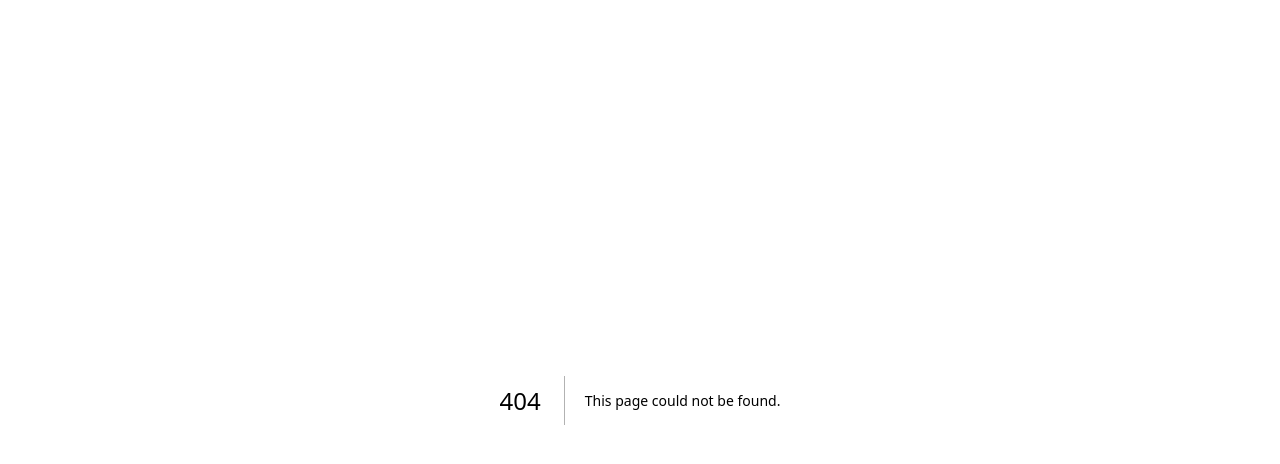
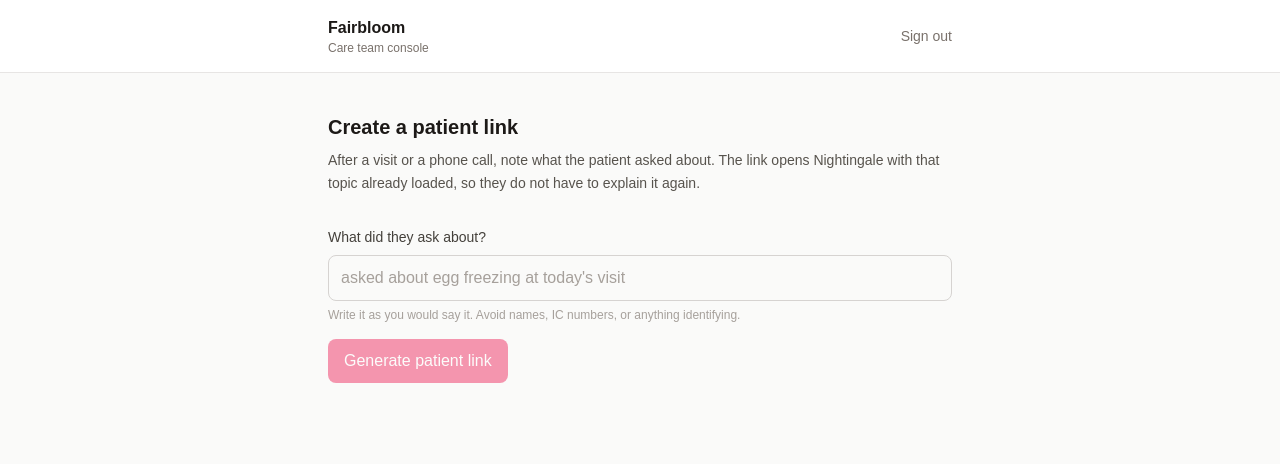
Before and after one commit to FairCheah/nightingale-48hrbuild-fair, a Next.js app: page /staff/referral in a window 1280 px wide. Before the commit this address had no page. Shown: the top 464 px of the page. Built offline with nearby package versions, Linux system fonts and the light colour scheme.

Commit message:
Staff referral: link generation with attribution, funnel event, PHI-free audit

```diff
--- /dev/null
+++ b/src/app/staff/referral/actions.ts
@@ -0,0 +1,86 @@
+'use server'
+
+import { createClient } from '@/lib/supabase/server'
+import { createAdminClient } from '@/lib/supabase/admin'
+
+/**
+ * Creates a staff_referral LeadSession and returns its portal link.
+ *
+ * Authorisation is checked here, server-side, before any write.
+ * The admin client is used for the insert because a LeadSession
+ * belongs to no authenticated user — the future patient has no
+ * account yet. That is the guest model: guests never touch the
+ * database directly, the server acts on their behalf.
+ */
+export async function createReferralLink(topic: string) {
+  const trimmed = topic.trim()
+
+  if (!trimmed) {
+    return { error: 'Please enter what the patient asked about.' }
+  }
+  if (trimmed.length > 200) {
+    return { error: 'Keep the topic under 200 characters.' }
+  }
+
+  // 1. Who is asking?
+  const supabase = await createClient()
+  const { data: { user } } = await supabase.auth.getUser()
+
+  if (!user) {
+    return { error: 'Not signed in.' }
+  }
+
+  const { data: profile } = await supabase
+    .from('app_users')
+    .select('id, role, clinic_id')
+    .eq('id', user.id)
+    .single()
+
+  if (!profile || !['staff', 'nurse', 'clinician'].includes(profile.role)) {
+    return { error: 'You do not have permission to create referral links.' }
+  }
+
+  // 2. Create the LeadSession with full attribution.
+  const admin = createAdminClient()
+
+  const { data: lead, error: leadError } = await admin
+    .from('lead_sessions')
+    .insert({
+      clinic_id: profile.clinic_id,
+      source_channel: 'staff_referral',
+      identity_level: 'anonymous',
+      referral_topic: trimmed,
+      referred_by: profile.id,
+      campaign_id: 'in_clinic_visit',
+    })
+    .select('id, recovery_token')
+    .single()
+
+  if (leadError || !lead) {
+    console.error('LEAD INSERT FAILED:', leadError)
+    return { error: 'Could not create the link. Please try again.' }
+  }
+
+  // 3. Funnel event: a visitor now exists.
+  await admin.from('events').insert({
+    clinic_id: profile.clinic_id,
+    lead_session_id: lead.id,
+    event_type: 'visitor',
+    event_detail: { source: 'staff_referral', created_by_role: profile.role },
+  })
+
+  // 4. Audit log — PHI-free: ids and metadata only, never the topic text.
+  await admin.from('audit_logs').insert({
+    actor_id: profile.id,
+    actor_role: profile.role,
+    action: 'lead_session.created',
+    resource_type: 'lead_session',
+    resource_id: lead.id,
+    metadata: { source_channel: 'staff_referral', topic_length: trimmed.length },
+  })
+
+  return {
+    token: lead.recovery_token as string,
+    leadSessionId: lead.id as string,
+  }
+}
--- /dev/null
+++ b/src/app/staff/referral/page.tsx
@@ -0,0 +1,127 @@
+'use client'
+
+import { useState } from 'react'
+import { createReferralLink } from './actions'
+
+export default function StaffReferralPage() {
+  const [topic, setTopic] = useState('')
+  const [link, setLink] = useState<string | null>(null)
+  const [error, setError] = useState<string | null>(null)
+  const [loading, setLoading] = useState(false)
+  const [copied, setCopied] = useState(false)
+
+  async function handleSubmit(e: React.FormEvent) {
+    e.preventDefault()
+    setLoading(true)
+    setError(null)
+    setLink(null)
+    setCopied(false)
+
+    const result = await createReferralLink(topic)
+
+    if ('error' in result && result.error) {
+      setError(result.error)
+    } else if ('token' in result) {
+      setLink(`${window.location.origin}/start/${result.token}`)
+    }
+    setLoading(false)
+  }
+
+  async function copyLink() {
+    if (!link) return
+    await navigator.clipboard.writeText(link)
+    setCopied(true)
+    setTimeout(() => setCopied(false), 2000)
+  }
+
+  return (
+    <main className="min-h-screen bg-stone-50">
+      <header className="border-b border-stone-200 bg-white">
+        <div className="mx-auto max-w-2xl px-6 py-4 flex items-center justify-between">
+          <div>
+            <p className="font-semibold text-stone-900">Fairbloom</p>
+            <p className="text-xs text-stone-500">Care team console</p>
+          </div>
+          <a href="/logout" className="text-sm text-stone-500 hover:text-stone-800">
+            Sign out
+          </a>
+        </div>
+      </header>
+
+      <div className="mx-auto max-w-2xl px-6 py-10">
+        <h1 className="text-xl font-semibold text-stone-900">
+          Create a patient link
+        </h1>
+        <p className="mt-2 text-sm text-stone-600 leading-relaxed">
+          After a visit or a phone call, note what the patient asked about.
+          The link opens Nightingale with that topic already loaded, so they
+          do not have to explain it again.
+        </p>
+
+        <form onSubmit={handleSubmit} className="mt-8 space-y-4">
+          <div>
+            <label htmlFor="topic" className="block text-sm font-medium text-stone-700 mb-2">
+              What did they ask about?
+            </label>
+            <input
+              id="topic"
+              type="text"
+              value={topic}
+              onChange={(e) => setTopic(e.target.value)}
+              placeholder="asked about egg freezing at today's visit"
+              maxLength={200}
+              className="w-full rounded-lg border border-stone-300 px-3 py-2.5 text-stone-900 placeholder:text-stone-400 focus:outline-none focus:ring-2 focus:ring-rose-300"
+            />
+            <p className="mt-1.5 text-xs text-stone-400">
+              Write it as you would say it. Avoid names, IC numbers, or anything identifying.
+            </p>
+          </div>
+
+          {error && (
+            <p className="text-sm text-red-600" role="alert">
+              {error}
+            </p>
+          )}
+
+          <button
+            type="submit"
+            disabled={loading || !topic.trim()}
+            className="rounded-lg bg-rose-600 px-4 py-2.5 text-white font-medium hover:bg-rose-700 disabled:opacity-40 disabled:cursor-not-allowed"
+          >
+            {loading ? 'Creating...' : 'Generate patient link'}
+          </button>
+        </form>
+
+        {link && (
+          <div className="mt-8 rounded-xl border border-stone-200 bg-white p-5">
+            <p className="text-sm font-medium text-stone-900">Link ready</p>
+            <p className="mt-1 text-xs text-stone-500">
+              Send this to the patient. It opens already knowing the topic.
+            </p>
+
+            <div className="mt-4 flex gap-2">
+              <code className="flex-1 truncate rounded-lg bg-stone-100 px-3 py-2 text-xs text-stone-700">
+                {link}
+              </code>
+              <button
+                onClick={copyLink}
+                className="shrink-0 rounded-lg border border-stone-300 px-3 py-2 text-sm text-stone-700 hover:bg-stone-50"
+              >
+                {copied ? 'Copied' : 'Copy'}
+              </button>
+            </div>
+            <a
+
+              href={link}
+              target="_blank"
+              rel="noopener noreferrer"
+              className="mt-3 inline-block text-sm text-rose-600 hover:underline"
+            >
+              Open it yourself to check
+            </a>
+          </div>
+        )}
+      </div>
+    </main>
+  )
+}
```
